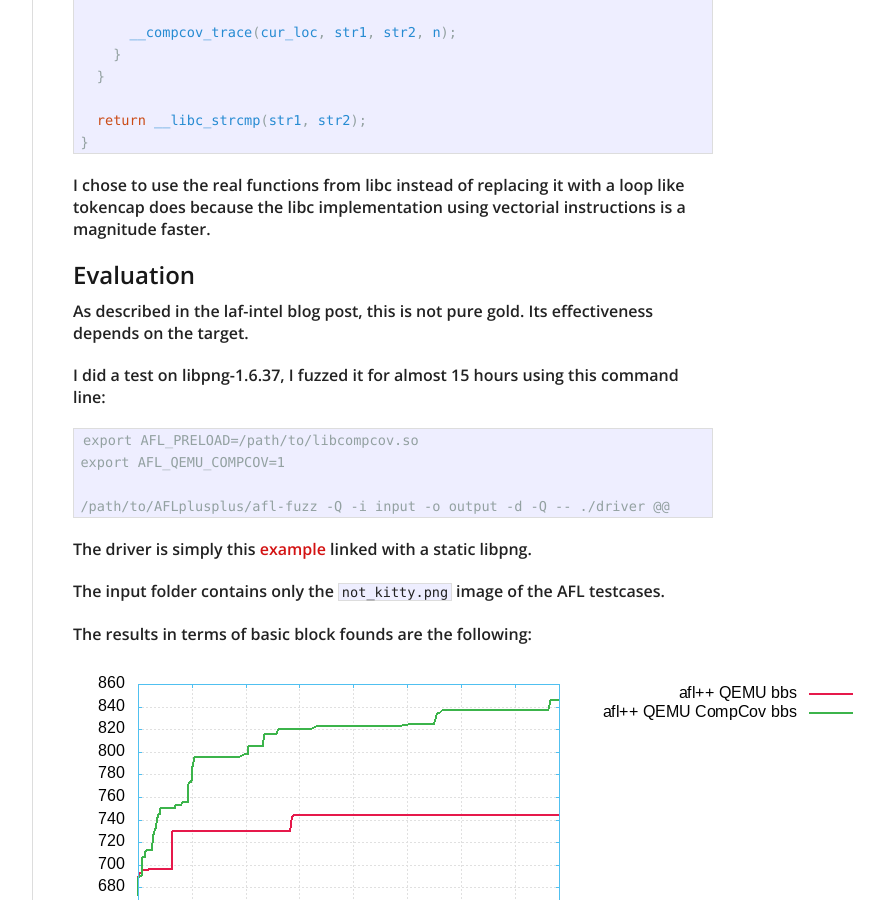
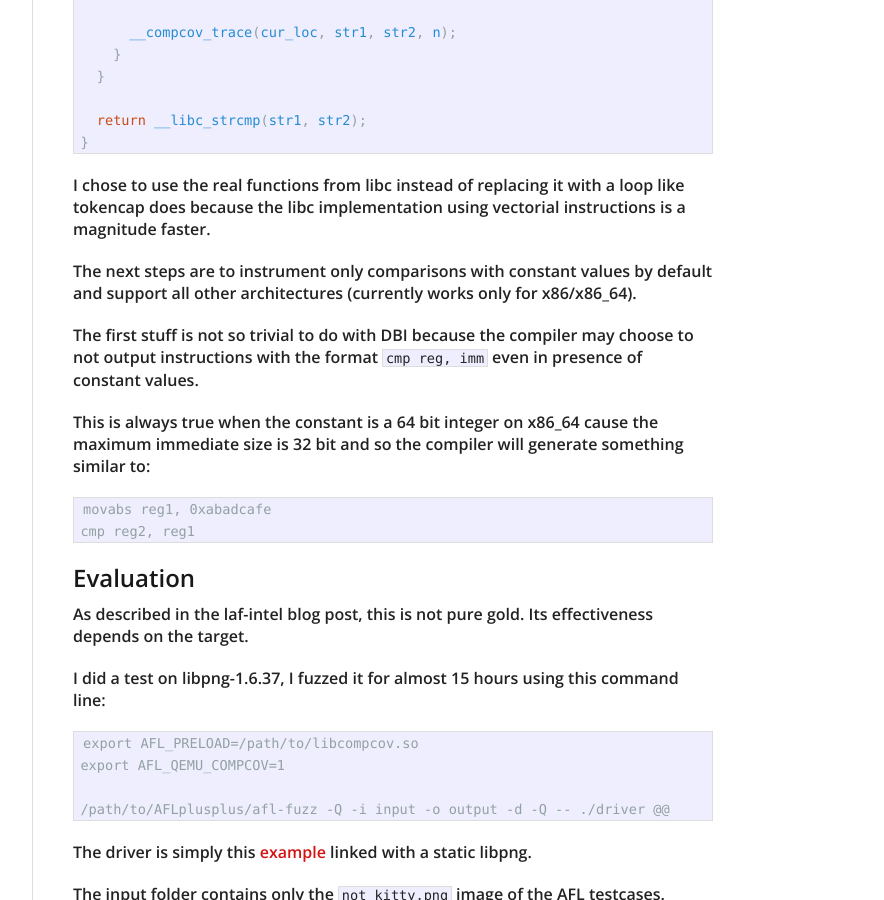
Before and after one commit to andreafioraldi/andreafioraldi.github.io, a Jekyll site: the page built from _posts/articles/2019-07-20-aflpp-qemu-compcov.md, in a window 1280 px wide and 900 px high, scrolled down 6040 px. Shown: the whole window, without its empty margins (378-1262 px from the left). Built offline with Jekyll 4.4.1, drawn with Linux system fonts in a browser that asks for light colours.

Commit message:
fix typos

````diff
--- a/_posts/articles/2019-07-20-aflpp-qemu-compcov.md
+++ b/_posts/articles/2019-07-20-aflpp-qemu-compcov.md
@@ -260,6 +260,17 @@ int strcmp(const char* str1, const char* str2) {
 
 I chose to use the real functions from libc instead of replacing it with a loop like tokencap does because the libc implementation using vectorial instructions is a magnitude faster.
 
+The next steps are to instrument only comparisons with constant values by default and support all other architectures (currently works only for x86/x86_64).
+
+The first stuff is not so trivial to do with DBI because the compiler may choose to not output instructions with the format `cmp reg, imm` even in presence of constant values.
+
+This is always true when the constant is a 64 bit integer on x86_64 cause the maximum immediate size is 32 bit and so the compiler will generate something similar to:
+
+```
+movabs reg1, 0xabadcafe
+cmp reg2, reg1
+```
+
 ## Evaluation
 
 As described in the laf-intel blog post, this is not pure gold. Its effectiveness depends on the target.
````
